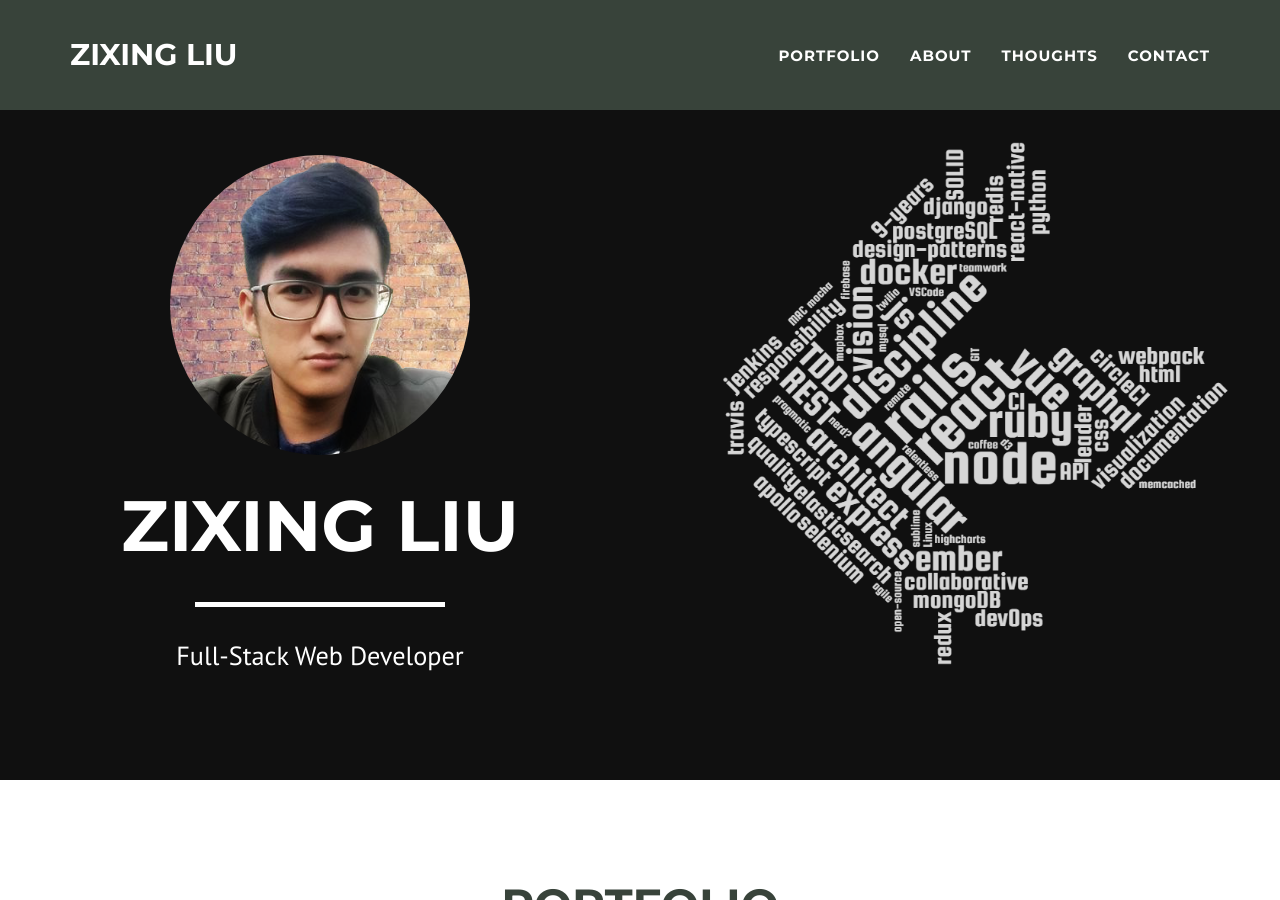
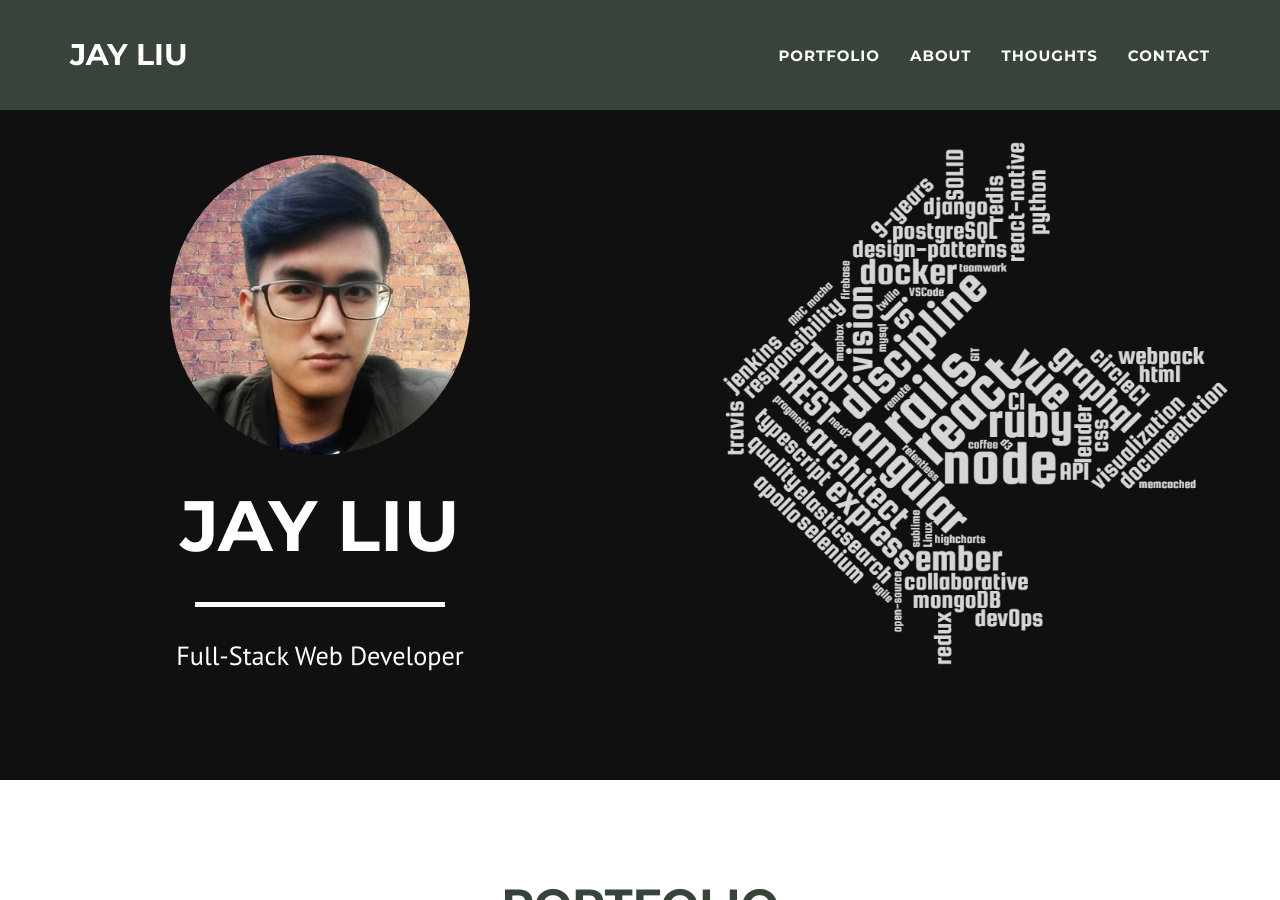
Before and after one commit to j-liu-dev/j-liu-dev.github.io, a Jekyll site: the page built from index.html, in a window 1280 px wide and 900 px high. Built offline with Jekyll 4.4.1, drawn with Linux system fonts in a browser that asks for light colours.

Commit message:
english name

```diff
--- a/_config.yml
+++ b/_config.yml
@@ -1,9 +1,9 @@
 # Site settings
-title: Zixing Liu
+title: Jay Liu
 email: soon.nerd@gmail.com
 url: http://p-mob2015.github.io
 description: "Full-Stack Web Developer"
-meta_author: Zixing Liu
+meta_author: Jay Liu
 
 about:
   header: About
```
